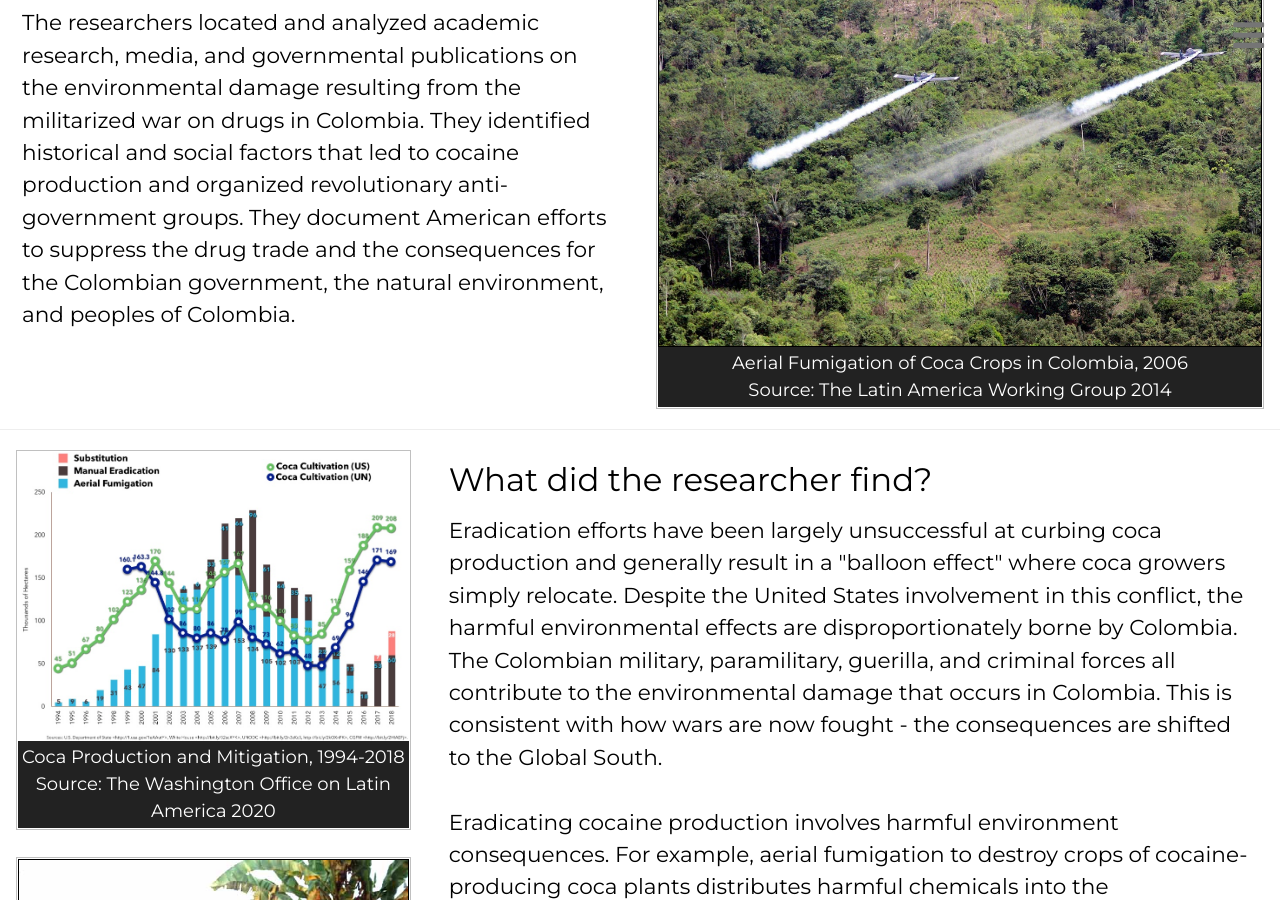
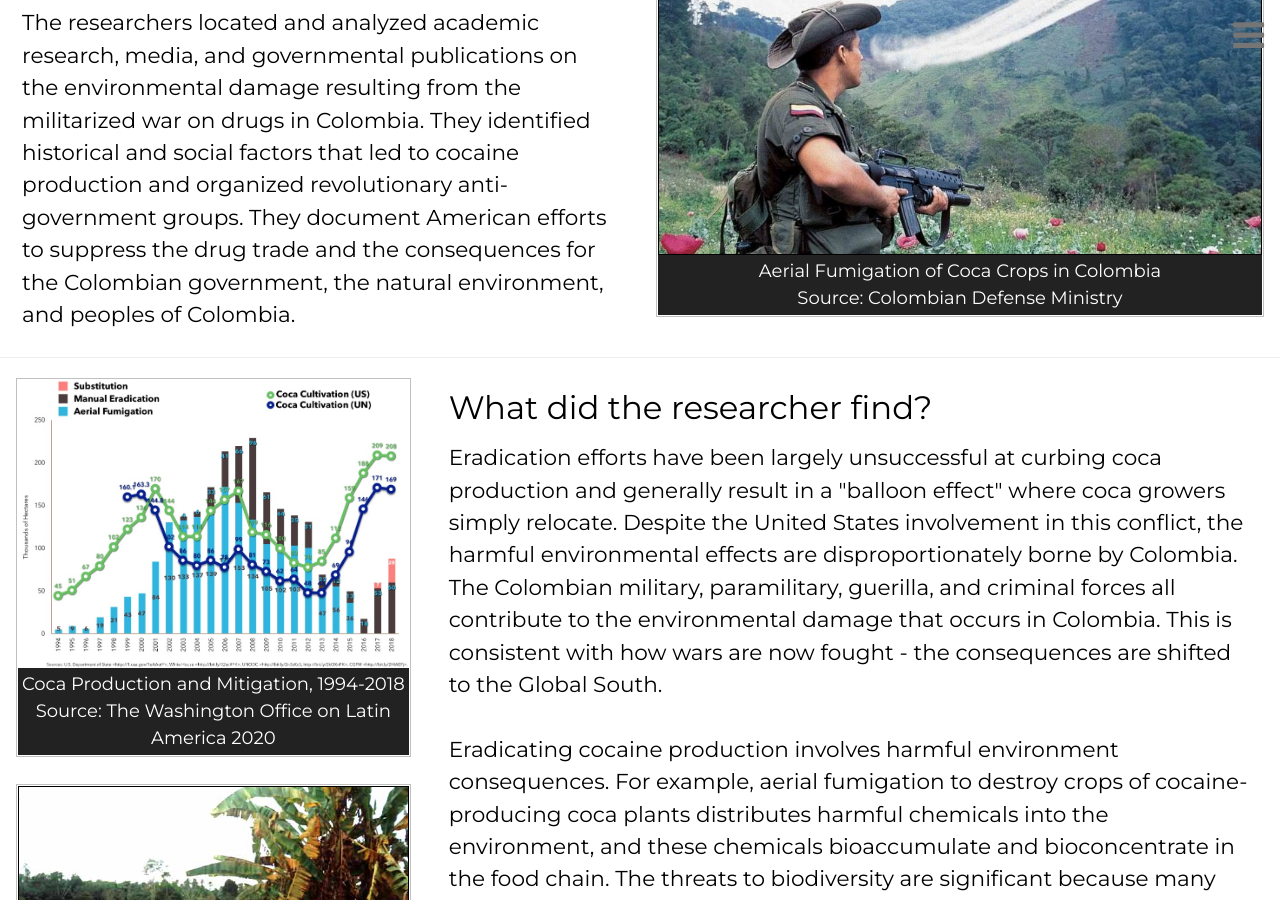
Before and after one commit to resilience1/resilience1.github.io, a Jekyll site: the page built from research/colombia.html, in a window 1280 px wide and 900 px high, scrolled down 1287 px. Built offline with Jekyll 4.4.1, drawn with Linux system fonts in a browser that asks for light colours; nearby versions of some CDN libraries.

Commit message:
Update colombia.html

```diff
--- a/research/colombia.html
+++ b/research/colombia.html
@@ -242,10 +242,10 @@ title: War on Drugs in Colombia | Michael Lengefeld
 
 		<div class="w3-half w3-container">
 			<figure class="item">
-			<img class="displayed" src="/research/fumigation_colombia.jpg" alt="Aerial fumigation Colombia 2006"
+			<img class="displayed" src="/img/fumigation_soldier.jpg" alt="Soldier stands guard during aerial fumigation in Colombia"
 			     style="width:100%; border:1px solid black">
-				<figcaption class="caption">Aerial Fumigation of Coca Crops in Colombia, 2006<br>
-					Source: The Latin America Working Group 2014
+				<figcaption class="caption">Aerial Fumigation of Coca Crops in Colombia<br>
+					Source: Colombian Defense Ministry
 				</figcaption>
 			</figure>
 		</div>
```
